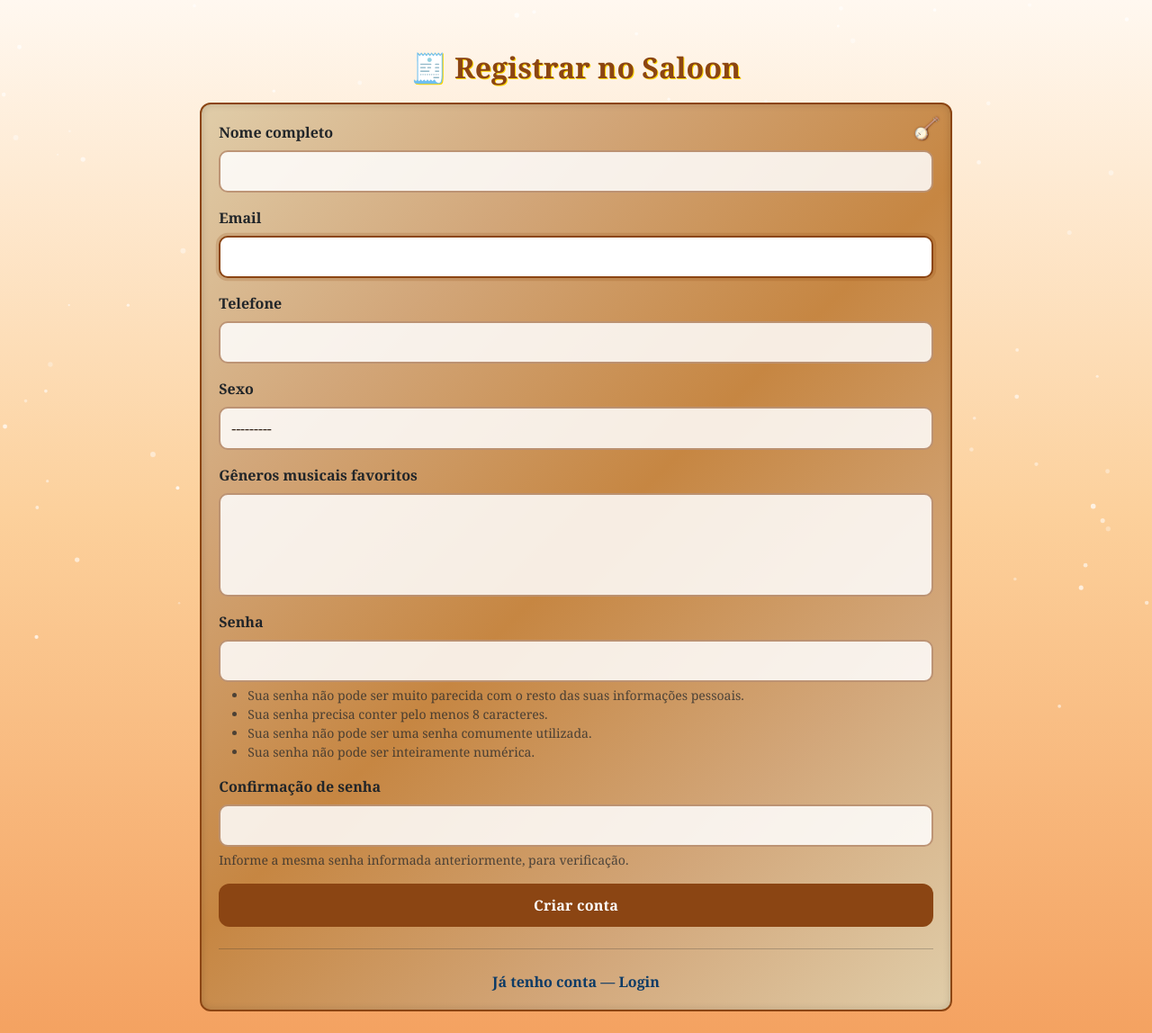
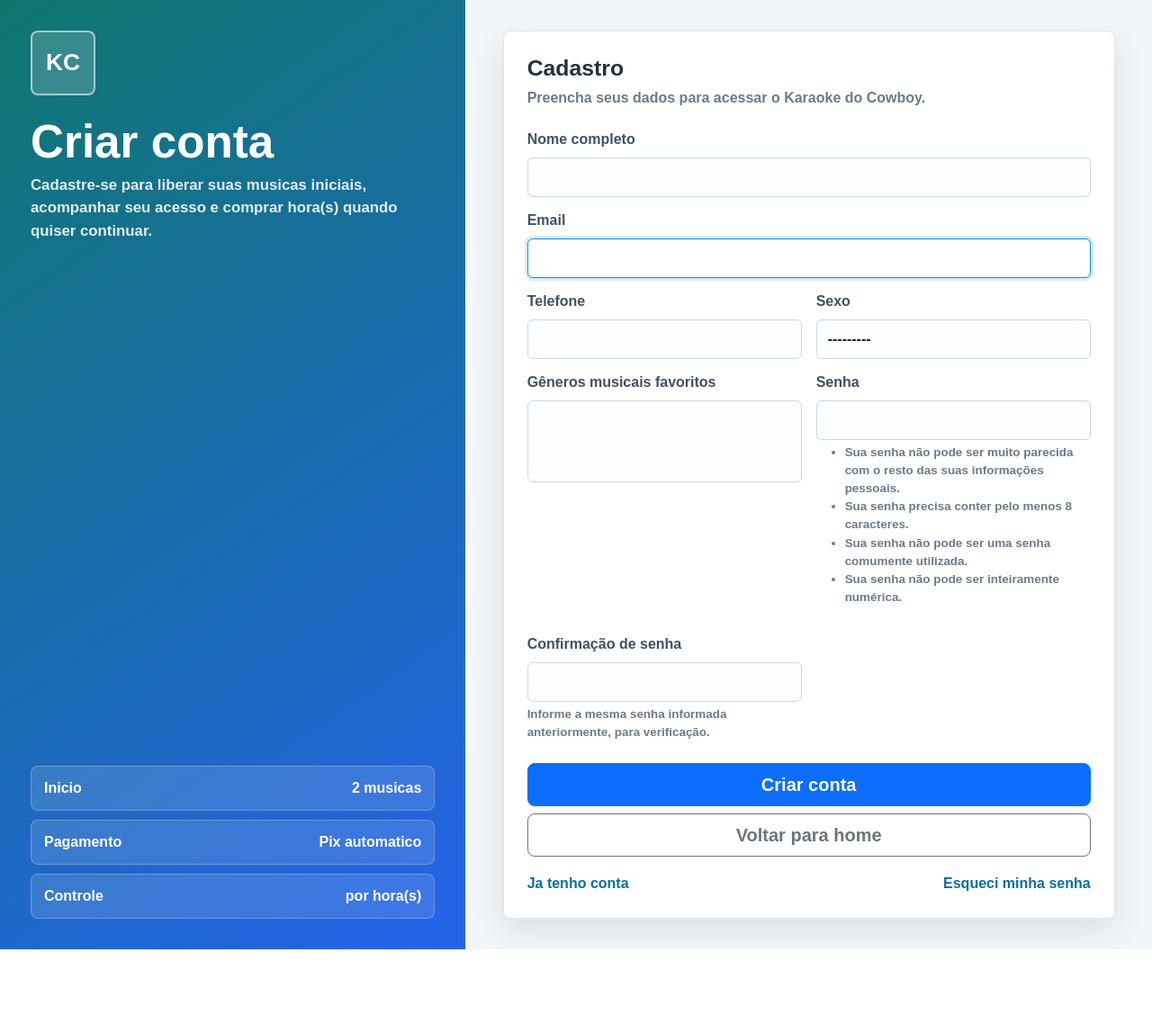
Before and after one commit to denilsonrgama/karaoke_frontend, a Django app: page /accounts/register/ in a window 1280 px wide. Shown: the whole page at 90% size. After the commit the page ends 1055 px from the top, so only its background shows below. Run offline with Django 5.2, Linux system fonts and the light colour scheme; data comes from the database, SQL or seed files in the repository; lists and menus that the app fills with data are empty.

Commit message:
Refresh registration layout

```diff
--- a/accounts/templates/registration/register.html
+++ b/accounts/templates/registration/register.html
@@ -1,102 +1,230 @@
-<!-- register.html - no mesmo padrão visual da listagem (Cowboy™) -->
 <!DOCTYPE html>
 <html lang="pt-BR">
 <head>
 <meta charset="UTF-8">
 <meta name="viewport" content="width=device-width, initial-scale=1.0">
-<title>🧾 Karaoke do Cowboy™ - Registrar</title>
-<link href="https://cdn.jsdelivr.net/npm/bootstrap@5.3.2/dist/css/bootstrap.min.css" rel="stylesheet">
+<title>Karaoke do Cowboy - Criar conta</title>
+<link href="https://cdn.jsdelivr.net/npm/bootstrap@5.3.3/dist/css/bootstrap.min.css" rel="stylesheet">
 
 <style>
   body {
-        font-family: 'Georgia', serif;
+    min-height: 100vh;
     margin: 0;
-        padding: 0;
-        overflow-x: hidden;
-        animation: sunsetBG 30s ease-in-out infinite alternate;
-        background: linear-gradient(180deg, #fff8f0 0%, #fcd09b 50%, #f4a261 100%);
+    background: #f3f6f8;
+    color: #26323f;
+    font-family: Arial, Helvetica, sans-serif;
   }
 
-    @keyframes sunsetBG {
-        0% { background: linear-gradient(180deg, #fff8f0 0%, #fcd09b 50%, #f4a261 100%); }
-        50% { background: linear-gradient(180deg, #fff3e0 0%, #fbc788 50%, #f4974e 100%); }
-        100% { background: linear-gradient(180deg, #ffe8d6 0%, #fbbf70 50%, #f48c42 100%); }
+  .register-shell {
+    display: grid;
+    grid-template-columns: minmax(280px, .78fr) minmax(360px, 1.15fr);
+    min-height: 100vh;
   }
 
-    h1 {
-        font-size: 2rem;
-        font-weight: bold;
-        margin: 2rem 0 1.2rem;
-        color: #8b4513;
-        text-shadow: 1px 1px #ffd700;
-        text-align: center;
+  .register-brand {
+    display: flex;
+    flex-direction: column;
+    justify-content: space-between;
+    padding: 34px;
+    background: linear-gradient(145deg, #0f766e, #2563eb);
+    color: #fff;
   }
 
-    .panel {
-        background: linear-gradient(135deg, #e0cda9 0%, #d2a679 25%, #c68642 50%, #d2a679 75%, #e0cda9 100%);
-        border: 2px solid #8b4513;
-        border-radius: 12px;
-        padding: 1.2rem;
-        position: relative;
-        box-shadow: inset 0 0 8px rgba(0,0,0,0.15);
+  .brand-logo {
+    display: grid;
+    place-items: center;
+    width: 72px;
+    height: 72px;
+    border: 2px solid rgba(255,255,255,.55);
+    border-radius: 8px;
+    background: rgba(255,255,255,.16);
+    font-size: 1.65rem;
+    font-weight: 900;
   }
 
-    .panel:before {
-        content: "🪕";
-        position: absolute;
-        top: 0.5rem;
-        right: 0.7rem;
-        font-size: 1.5rem;
-        color: #ffd700;
-        text-shadow: 0 0 2px #8b4513;
+  .brand-copy h1 {
+    margin: 26px 0 10px;
+    font-size: clamp(2rem, 4vw, 3.2rem);
+    font-weight: 900;
+    line-height: 1;
   }
 
-    /* Campos bonitos sem depender de form-control */
-    .panel input,
-    .panel select,
-    .panel textarea {
+  .brand-copy p {
+    max-width: 440px;
+    margin: 0;
+    color: rgba(255,255,255,.88);
+    font-size: 1.05rem;
+    font-weight: 700;
+  }
+
+  .brand-metrics {
+    display: grid;
+    gap: 10px;
+    margin-top: 34px;
+  }
+
+  .brand-metric {
+    display: flex;
+    justify-content: space-between;
+    gap: 16px;
+    padding: 12px 14px;
+    border: 1px solid rgba(255,255,255,.24);
+    border-radius: 8px;
+    background: rgba(255,255,255,.12);
+    font-weight: 800;
+  }
+
+  .register-area {
+    display: grid;
+    align-items: center;
+    padding: 34px;
+  }
+
+  .register-card {
+    width: min(100%, 680px);
+    margin: 0 auto;
+    padding: 26px;
+    border: 1px solid #dce5ec;
+    border-radius: 8px;
+    background: #fff;
+    box-shadow: 0 14px 34px rgba(23,43,77,.1);
+  }
+
+  .register-card h2 {
+    margin: 0;
+    color: #25313d;
+    font-size: 1.55rem;
+    font-weight: 900;
+  }
+
+  .register-card .subtitle {
+    margin: 6px 0 22px;
+    color: #6c7a89;
+    font-weight: 700;
+  }
+
+  .form-grid {
+    display: grid;
+    grid-template-columns: repeat(2, minmax(0, 1fr));
+    gap: 14px 16px;
+  }
+
+  .form-field.full {
+    grid-column: 1 / -1;
+  }
+
+  .register-card label {
+    color: #415162;
+    font-weight: 900;
+  }
+
+  .register-card input,
+  .register-card select,
+  .register-card textarea {
     width: 100%;
-        padding: 0.6rem 0.75rem;
-        border-radius: 10px;
-        border: 2px solid rgba(139, 69, 19, 0.55);
-        background: rgba(255,255,255,0.85);
-        color: #2b1a0e;
+    min-height: 44px;
+    padding: .55rem .75rem;
+    border: 1px solid #cbd8e2;
+    border-radius: 6px;
+    background: #fbfdff;
+    font-weight: 700;
+  }
+
+  .register-card input:focus,
+  .register-card select:focus,
+  .register-card textarea:focus {
+    border-color: #0f8fcf;
+    box-shadow: 0 0 0 .2rem rgba(15,143,207,.16);
     outline: none;
   }
-    .panel input:focus,
-    .panel select:focus,
-    .panel textarea:focus {
-        border-color: #8b4513;
-        box-shadow: 0 0 0 0.2rem rgba(139,69,19,0.2);
+
+  .help-text {
+    margin-top: 4px;
+    color: #6c7a89;
+    font-size: .84rem;
+    font-weight: 700;
   }
 
-    .btn-west {
-    background: #8b4513;
-    border: none;
-    color: #fff;
+  .register-links {
+    display: flex;
+    justify-content: space-between;
+    gap: 12px;
+    flex-wrap: wrap;
+    margin-top: 18px;
+  }
+
+  .register-links a {
+    color: #0b6f9f;
     font-weight: 900;
-    letter-spacing: 0.2px;
-    padding: 0.75rem 1rem;
-    border-radius: 12px;
+    text-decoration: none;
   }
-.btn-west:hover {
-    background: #6f350f;
+
+  .register-links a:hover {
+    text-decoration: underline;
   }
-    .link-west { color: #0d3b66; font-weight: 800; text-decoration: none; }
-    .link-west:hover { color: #092b4a; text-decoration: underline; }
 
-    #dustCanvas { position: fixed; inset: 0; pointer-events: none; z-index: 0; }
-    .container { position: relative; z-index: 1; }
+  @media (max-width: 920px) {
+    .register-shell {
+      grid-template-columns: 1fr;
+    }
+
+    .register-brand {
+      padding: 22px;
+    }
+
+    .brand-copy h1 {
+      margin-top: 18px;
+    }
+
+    .brand-metrics {
+      display: none;
+    }
+
+    .register-area {
+      padding: 22px;
+      align-items: start;
+    }
+  }
+
+  @media (max-width: 640px) {
+    .form-grid {
+      grid-template-columns: 1fr;
+    }
+  }
 </style>
 </head>
 
 <body>
-<canvas id="dustCanvas"></canvas>
+<main class="register-shell">
+  <section class="register-brand">
+    <div>
+      <div class="brand-logo">KC</div>
+      <div class="brand-copy">
+        <h1>Criar conta</h1>
+        <p>Cadastre-se para liberar suas musicas iniciais, acompanhar seu acesso e comprar hora(s) quando quiser continuar.</p>
+      </div>
+    </div>
 
-<div class="container py-4" style="max-width: 860px;">
-    <h1>🧾 Registrar no Saloon</h1>
+    <div class="brand-metrics">
+      <div class="brand-metric">
+        <span>Inicio</span>
+        <strong>2 musicas</strong>
+      </div>
+      <div class="brand-metric">
+        <span>Pagamento</span>
+        <strong>Pix automatico</strong>
+      </div>
+      <div class="brand-metric">
+        <span>Controle</span>
+        <strong>por hora(s)</strong>
+      </div>
+    </div>
+  </section>
 
-    <div class="panel">
+  <section class="register-area">
+    <div class="register-card">
+      <h2>Cadastro</h2>
+      <p class="subtitle">Preencha seus dados para acessar o Karaoke do Cowboy.</p>
 
       {% if form.non_field_errors %}
         <div class="alert alert-danger">
@@ -107,52 +235,33 @@
       <form method="post" novalidate>
         {% csrf_token %}
 
+        <div class="form-grid">
           {% for field in form %}
-                <div class="mb-3">
-                    <label class="form-label fw-bold">{{ field.label }}</label>
+            <div class="form-field {% if field.name == 'full_name' or field.name == 'email' %}full{% endif %}">
+              <label class="form-label">{{ field.label }}</label>
               {{ field }}
               {% if field.help_text %}
-                        <div class="small text-muted mt-1">{{ field.help_text }}</div>
+                <div class="help-text">{{ field.help_text }}</div>
               {% endif %}
               {% if field.errors %}
                 <div class="text-danger small mt-1">{{ field.errors|striptags }}</div>
               {% endif %}
             </div>
           {% endfor %}
+        </div>
 
-            <div class="d-grid mt-3">
-                <button type="submit" class="btn btn-west">Criar conta</button>
+        <div class="d-grid gap-2 mt-4">
+          <button type="submit" class="btn btn-primary btn-lg fw-bold">Criar conta</button>
+          <a href="{% url 'home' %}" class="btn btn-outline-secondary btn-lg fw-bold">Voltar para home</a>
         </div>
       </form>
 
-        <hr class="my-4">
-
-        <div class="text-center">
-            <a class="link-west" href="{% url 'login' %}">Já tenho conta — Login</a>
+      <div class="register-links">
+        <a href="{% url 'login' %}">Ja tenho conta</a>
+        <a href="{% url 'password_reset' %}">Esqueci minha senha</a>
       </div>
     </div>
-</div>
-
-<script>
-const canvas = document.getElementById('dustCanvas');
-const ctx = canvas.getContext('2d');
-function resize(){ canvas.width = window.innerWidth; canvas.height = window.innerHeight; }
-resize(); window.addEventListener('resize', resize);
-
-class Dust {
-  constructor(){
-    this.x=Math.random()*canvas.width; this.y=Math.random()*canvas.height;
-    this.r=Math.random()*2+1; this.s=Math.random()*0.4+0.1; this.a=Math.random()*0.5+0.3;
-  }
-  update(){ this.y -= this.s; if(this.y<0){ this.y=canvas.height; this.x=Math.random()*canvas.width; } }
-  draw(){ ctx.beginPath(); ctx.arc(this.x,this.y,this.r,0,Math.PI*2); ctx.fillStyle=`rgba(255,255,255,${this.a})`; ctx.fill(); }
-}
-const dust = Array.from({length:120}, () => new Dust());
-(function animate(){
-  ctx.clearRect(0,0,canvas.width,canvas.height);
-  dust.forEach(p=>{p.update(); p.draw();});
-  requestAnimationFrame(animate);
-})();
-</script>
+  </section>
+</main>
 </body>
 </html>
```
Lines whose indentation alone changed are shown as unchanged.
